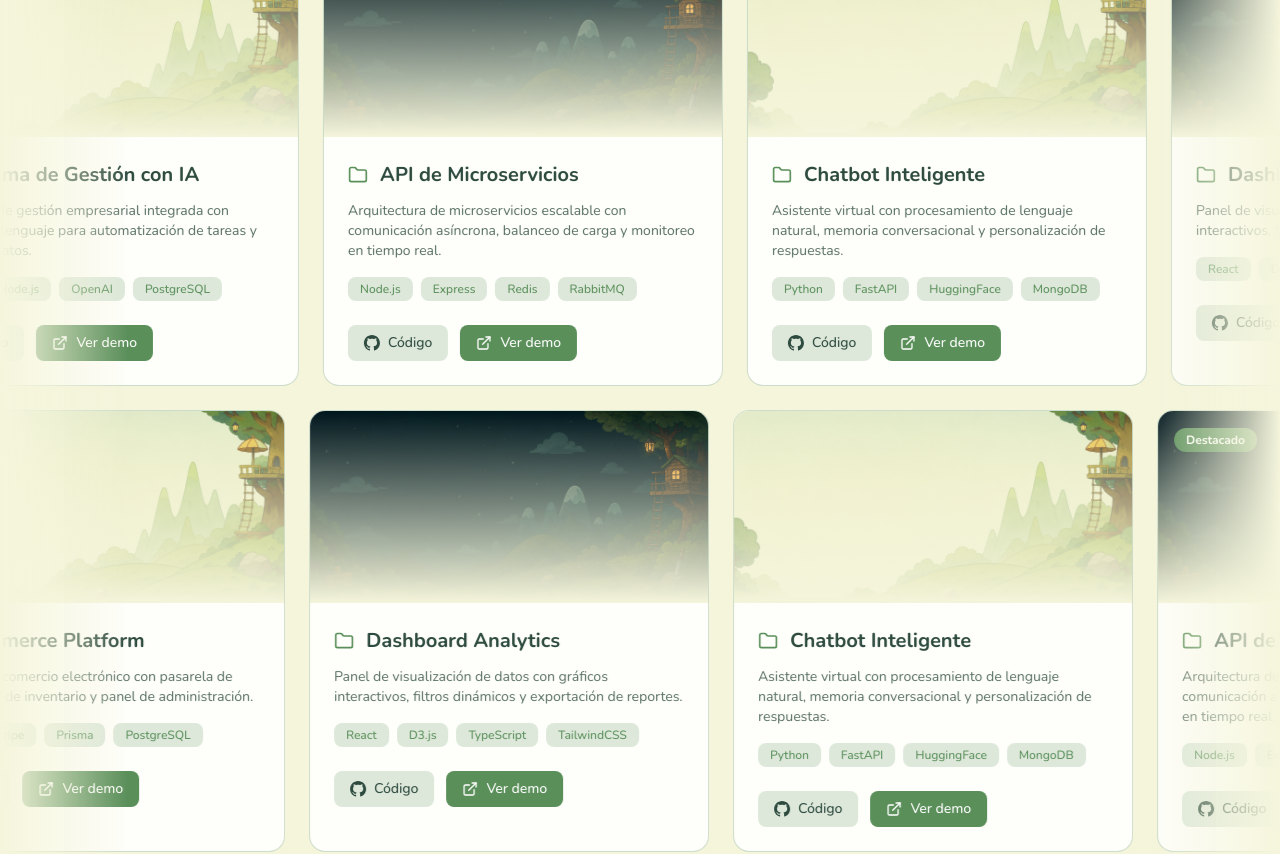
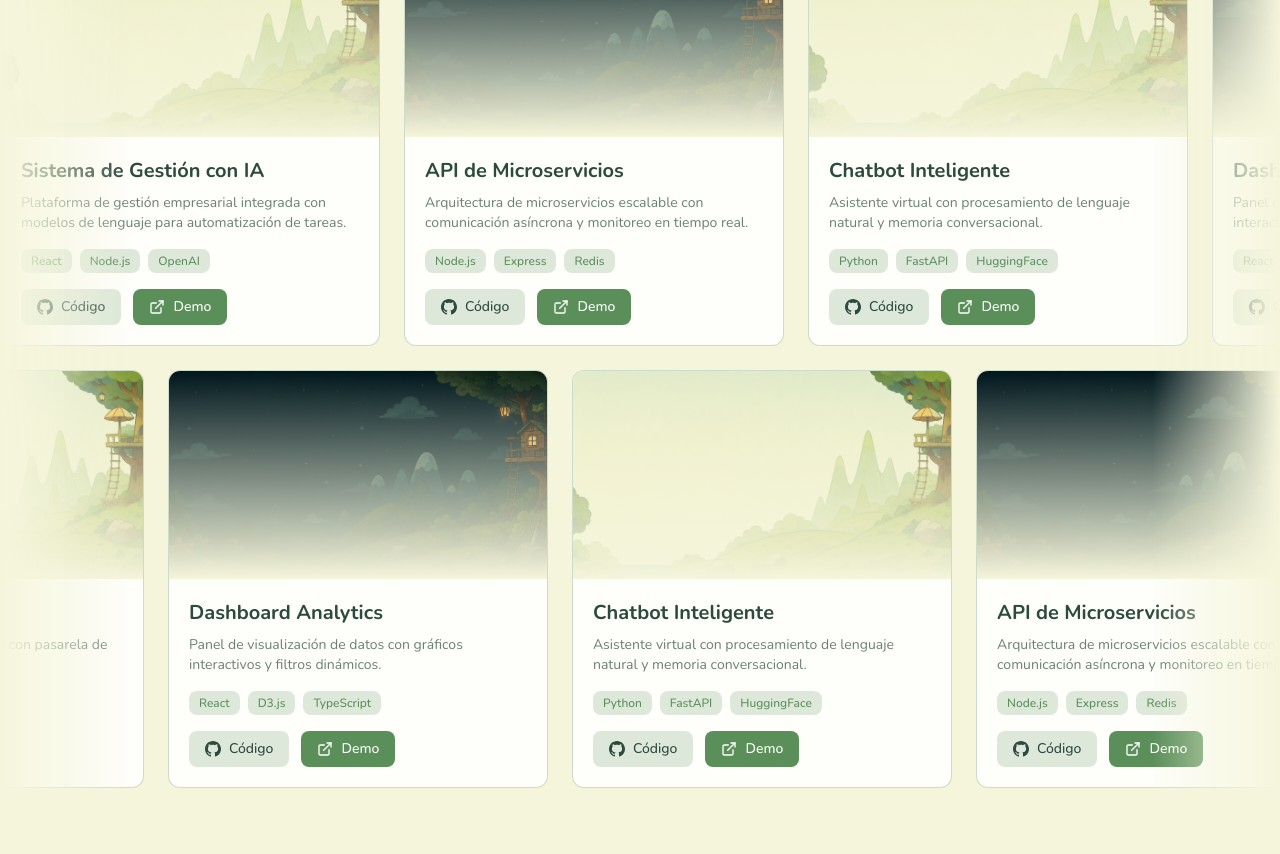
Before and after one commit to Jajavier2404/PORTAFOLIO-FRONTEND, a React (Vite) app: page / in a window 1280 px wide. Shown: the part 2140-2994 px from the top of the page. Built offline with nearby package versions, Linux system fonts and the light colour scheme.

Commit message:
Feat: carrusel arreglo

```diff
--- a/src/components/Projects.tsx
+++ b/src/components/Projects.tsx
@@ -1,9 +1,9 @@
+import { useState, useEffect, useCallback, useRef } from 'react';
 import { useTheme } from '../context/ThemeContext';
 import { cn } from '../utils/cn';
-import { motion } from 'framer-motion';
-import { ExternalLink, Folder } from 'lucide-react';
+import { motion, AnimatePresence } from 'framer-motion';
+import { ExternalLink } from 'lucide-react';
 
-// Icono de GitHub como SVG
 function GitHubIcon({ className }: { className?: string }) {
   return (
     <svg viewBox="0 0 24 24" fill="currentColor" className={className}>
@@ -15,130 +15,98 @@ function GitHubIcon({ className }: { className?: string }) {
 const projects = [
   {
     title: 'Sistema de Gestión con IA',
-    description: 'Plataforma de gestión empresarial integrada con modelos de lenguaje para automatización de tareas y análisis de datos.',
+    description: 'Plataforma de gestión empresarial integrada con modelos de lenguaje para automatización de tareas.',
     image: '/images/bg-day.png',
-    technologies: ['React', 'Node.js', 'OpenAI', 'PostgreSQL', 'Docker'],
+    technologies: ['React', 'Node.js', 'OpenAI', 'PostgreSQL'],
     githubUrl: 'https://github.com/jajavier2404',
     liveUrl: '#',
-    featured: true
   },
   {
     title: 'API de Microservicios',
-    description: 'Arquitectura de microservicios escalable con comunicación asíncrona, balanceo de carga y monitoreo en tiempo real.',
+    description: 'Arquitectura de microservicios escalable con comunicación asíncrona y monitoreo en tiempo real.',
     image: '/images/bg-night.png',
-    technologies: ['Node.js', 'Express', 'Redis', 'RabbitMQ', 'Kubernetes'],
+    technologies: ['Node.js', 'Express', 'Redis', 'RabbitMQ'],
     githubUrl: 'https://github.com/jajavier2404',
     liveUrl: '#',
-    featured: true
   },
   {
     title: 'Chatbot Inteligente',
-    description: 'Asistente virtual con procesamiento de lenguaje natural, memoria conversacional y personalización de respuestas.',
+    description: 'Asistente virtual con procesamiento de lenguaje natural y memoria conversacional.',
     image: '/images/bg-day.png',
-    technologies: ['Python', 'FastAPI', 'HuggingFace', 'MongoDB', 'React'],
+    technologies: ['Python', 'FastAPI', 'HuggingFace', 'React'],
     githubUrl: 'https://github.com/jajavier2404',
     liveUrl: '#',
-    featured: false
   },
   {
     title: 'Dashboard Analytics',
-    description: 'Panel de visualización de datos con gráficos interactivos, filtros dinámicos y exportación de reportes.',
+    description: 'Panel de visualización de datos con gráficos interactivos y filtros dinámicos.',
     image: '/images/bg-night.png',
     technologies: ['React', 'D3.js', 'TypeScript', 'TailwindCSS'],
     githubUrl: 'https://github.com/jajavier2404',
     liveUrl: '#',
-    featured: false
   },
   {
     title: 'E-commerce Platform',
-    description: 'Plataforma de comercio electrónico con pasarela de pagos, gestión de inventario y panel de administración.',
+    description: 'Plataforma de comercio electrónico con pasarela de pagos y gestión de inventario.',
     image: '/images/bg-day.png',
     technologies: ['Next.js', 'Stripe', 'Prisma', 'PostgreSQL'],
     githubUrl: 'https://github.com/jajavier2404',
     liveUrl: '#',
-    featured: false
   },
   {
     title: 'Real-time Chat App',
-    description: 'Aplicación de mensajería en tiempo real con WebSockets, notificaciones push y cifrado end-to-end.',
+    description: 'Aplicación de mensajería en tiempo real con WebSockets y cifrado end-to-end.',
     image: '/images/bg-night.png',
     technologies: ['Socket.io', 'Express', 'MongoDB', 'Redis'],
     githubUrl: 'https://github.com/jajavier2404',
     liveUrl: '#',
-    featured: false
   }
 ];
 
-// Duplicar proyectos para crear efecto infinito
-const duplicatedProjects = [...projects, ...projects, ...projects];
+// Triplicar para loop infinito suave
+const tripleProjects = [...projects, ...projects, ...projects];
 
-function ProjectCard({ project, index }: { project: typeof projects[0]; index: number }) {
-  const { isDark } = useTheme();
+const AUTOPLAY_INTERVAL = 8000;
 
+function ProjectCard({ project, isDark }: { project: typeof projects[0]; isDark: boolean }) {
   return (
-    <motion.div
-      initial={{ opacity: 0, y: 30 }}
-      whileInView={{ opacity: 1, y: 0 }}
-      viewport={{ once: true, margin: '-50px' }}
-      transition={{ duration: 0.6, delay: index * 0.1 }}
-      className={cn(
-        'group relative rounded-2xl overflow-hidden transition-all duration-300 flex-shrink-0 w-[350px] md:w-[400px]',
+    <div className={cn(
+      'w-[380px] flex-shrink-0 rounded-xl overflow-hidden transition-all duration-300',
       isDark ? 'glass-night' : 'glass-day'
-      )}
-    >
-      {/* Image */}
-      <div className="relative h-48 overflow-hidden">
+    )}>
+      <div className="relative h-52 overflow-hidden">
         <img
           src={project.image}
           alt={project.title}
-          className="w-full h-full object-cover transition-transform duration-500 group-hover:scale-110"
+          className="w-full h-full object-cover hover:scale-110 transition-transform duration-500"
         />
         <div className={cn(
-          'absolute inset-0 transition-opacity duration-300',
-          isDark ? 'bg-gradient-to-t from-night-bg to-transparent' : 'bg-gradient-to-t from-day-bg to-transparent'
+          'absolute inset-0 bg-gradient-to-t',
+          isDark ? 'from-night-bg' : 'from-day-bg'
         )} />
-
-        {project.featured && (
-          <div className="absolute top-4 left-4">
-            <span className={cn(
-              'px-3 py-1 rounded-full text-xs font-bold',
-              isDark
-                ? 'bg-day-primary text-night-bg'
-                : 'bg-day-primary text-white'
-            )}>
-              Destacado
-            </span>
-          </div>
-        )}
       </div>
 
-      {/* Content */}
-      <div className="p-6">
-        <div className="flex items-start justify-between mb-3">
-          <div className="flex items-center gap-3">
-            <Folder className="w-5 h-5 text-day-primary" />
+      <div className="p-5">
         <h3 className={cn(
-              'text-xl font-bold',
+          'text-xl font-bold mb-2',
           isDark ? 'text-night-text' : 'text-day-text'
         )}>
           {project.title}
         </h3>
-          </div>
-        </div>
 
         <p className={cn(
-          'mb-4 leading-relaxed text-sm',
-          isDark ? 'text-night-text/80' : 'text-day-text/80'
+          'text-sm mb-4 line-clamp-2',
+          isDark ? 'text-night-text/70' : 'text-day-text/70'
         )}>
           {project.description}
         </p>
 
-        <div className="flex flex-wrap gap-2 mb-6">
-          {project.technologies.slice(0, 4).map((tech) => (
+        <div className="flex flex-wrap gap-2 mb-4">
+          {project.technologies.slice(0, 3).map((tech) => (
             <span
               key={tech}
               className={cn(
-                'px-3 py-1 rounded-lg text-xs font-medium',
+                'px-2.5 py-1 rounded-lg text-xs font-medium',
                 isDark
                   ? 'bg-night-primary/20 text-night-primary'
                   : 'bg-day-primary/20 text-day-primary'
@@ -174,16 +142,88 @@ function ProjectCard({ project, index }: { project: typeof projects[0]; index: n
             )}
           >
             <ExternalLink className="w-4 h-4" />
-            Ver demo
+            Demo
           </a>
         </div>
       </div>
-    </motion.div>
+    </div>
   );
 }
 
 export function Projects() {
   const { isDark } = useTheme();
+  const [currentIndex, setCurrentIndex] = useState(0);
+  const [progress, setProgress] = useState(0);
+  const [isPaused, setIsPaused] = useState(false);
+  const [touchStart, setTouchStart] = useState(0);
+  const [touchEnd, setTouchEnd] = useState(0);
+  const progressRef = useRef<number>(0);
+  const animationRef = useRef<number>();
+
+  const goToNext = useCallback(() => {
+    setCurrentIndex((prev) => (prev + 1) % projects.length);
+    setProgress(0);
+    progressRef.current = 0;
+  }, []);
+
+  const goToPrev = useCallback(() => {
+    setCurrentIndex((prev) => (prev - 1 + projects.length) % projects.length);
+    setProgress(0);
+    progressRef.current = 0;
+  }, []);
+
+  const goToSlide = useCallback((index: number) => {
+    setCurrentIndex(index);
+    setProgress(0);
+    progressRef.current = 0;
+  }, []);
+
+  // Animación del progreso
+  useEffect(() => {
+    if (isPaused) {
+      if (animationRef.current) cancelAnimationFrame(animationRef.current);
+      return;
+    }
+
+    const startTime = Date.now();
+    const animate = () => {
+      const elapsed = Date.now() - startTime;
+      const newProgress = Math.min((elapsed / AUTOPLAY_INTERVAL) * 100, 100);
+
+      setProgress(newProgress);
+      progressRef.current = newProgress;
+
+      if (newProgress >= 100) {
+        goToNext();
+      } else {
+        animationRef.current = requestAnimationFrame(animate);
+      }
+    };
+
+    animationRef.current = requestAnimationFrame(animate);
+
+    return () => {
+      if (animationRef.current) cancelAnimationFrame(animationRef.current);
+    };
+  }, [currentIndex, isPaused, goToNext]);
+
+  // Touch handlers para mobile
+  const handleTouchStart = (e: React.TouchEvent) => {
+    setTouchStart(e.targetTouches[0].clientX);
+  };
+
+  const handleTouchMove = (e: React.TouchEvent) => {
+    setTouchEnd(e.targetTouches[0].clientX);
+  };
+
+  const handleTouchEnd = () => {
+    if (touchStart - touchEnd > 75) {
+      goToNext();
+    }
+    if (touchStart - touchEnd < -75) {
+      goToPrev();
+    }
+  };
 
   return (
     <section
@@ -194,13 +234,13 @@ export function Projects() {
       )}
     >
       <div className="max-w-7xl mx-auto px-4 sm:px-6 lg:px-8">
-        {/* Section header */}
+        {/* Header */}
         <motion.div
           initial={{ opacity: 0, y: 30 }}
           whileInView={{ opacity: 1, y: 0 }}
-          viewport={{ once: true, margin: '-100px' }}
+          viewport={{ once: true }}
           transition={{ duration: 0.6 }}
-          className="text-center mb-16"
+          className="text-center mb-12"
         >
           <h2 className={cn(
             'text-4xl font-bold mb-4',
@@ -217,8 +257,12 @@ export function Projects() {
         </motion.div>
       </div>
 
-      {/* Carrusel infinito */}
-      <div className="relative">
+      {/* Desktop - Dos filas infinitas */}
+      <div
+        className="hidden lg:block relative"
+        onMouseEnter={() => setIsPaused(true)}
+        onMouseLeave={() => setIsPaused(false)}
+      >
         {/* Gradiente izquierdo */}
         <div className={cn(
           'absolute left-0 top-0 bottom-0 w-32 z-10 pointer-events-none',
@@ -235,17 +279,149 @@ export function Projects() {
             : 'bg-gradient-to-l from-day-bg to-transparent'
         )} />
 
-        {/* Primera fila - movimiento hacia la izquierda */}
+        {/* Primera fila - izquierda */}
         <div className="flex gap-6 mb-6 animate-scroll-left">
-          {duplicatedProjects.map((project, index) => (
-            <ProjectCard key={`row1-${index}`} project={project} index={index % projects.length} />
+          {tripleProjects.map((project, index) => (
+            <ProjectCard key={`row1-${index}`} project={project} isDark={isDark} />
           ))}
         </div>
 
-        {/* Segunda fila - movimiento hacia la derecha */}
+        {/* Segunda fila - derecha */}
         <div className="flex gap-6 animate-scroll-right">
-          {[...duplicatedProjects].reverse().map((project, index) => (
-            <ProjectCard key={`row2-${index}`} project={project} index={index % projects.length} />
+          {[...tripleProjects].reverse().map((project, index) => (
+            <ProjectCard key={`row2-${index}`} project={project} isDark={isDark} />
+          ))}
+        </div>
+      </div>
+
+      {/* Mobile - Carrusel unitario con indicadores mejorados */}
+      <div
+        className="lg:hidden relative px-4 sm:px-8 md:px-16"
+        onTouchStart={handleTouchStart}
+        onTouchMove={handleTouchMove}
+        onTouchEnd={handleTouchEnd}
+      >
+        <div className="overflow-hidden mx-auto max-w-sm sm:max-w-md md:max-w-lg">
+          <AnimatePresence mode="wait">
+            <motion.div
+              key={currentIndex}
+              initial={{ opacity: 0, x: 50 }}
+              animate={{ opacity: 1, x: 0 }}
+              exit={{ opacity: 0, x: -50 }}
+              transition={{
+                duration: 0.25,
+                ease: "easeInOut"
+              }}
+              className={cn(
+                'rounded-xl overflow-hidden',
+                isDark ? 'glass-night' : 'glass-day'
+              )}
+            >
+              <div className="relative h-48 sm:h-56 md:h-64 overflow-hidden">
+                <img
+                  src={projects[currentIndex].image}
+                  alt={projects[currentIndex].title}
+                  className="w-full h-full object-cover"
+                />
+                <div className={cn(
+                  'absolute inset-0 bg-gradient-to-t',
+                  isDark ? 'from-night-bg' : 'from-day-bg'
+                )} />
+              </div>
+
+              <div className="p-4 sm:p-5 md:p-6">
+                <h3 className={cn(
+                  'text-lg sm:text-xl font-bold mb-2',
+                  isDark ? 'text-night-text' : 'text-day-text'
+                )}>
+                  {projects[currentIndex].title}
+                </h3>
+
+                <p className={cn(
+                  'text-sm sm:text-base mb-3 sm:mb-4',
+                  isDark ? 'text-night-text/70' : 'text-day-text/70'
+                )}>
+                  {projects[currentIndex].description}
+                </p>
+
+                <div className="flex flex-wrap gap-2 mb-4 sm:mb-5">
+                  {projects[currentIndex].technologies.map((tech) => (
+                    <span
+                      key={tech}
+                      className={cn(
+                        'px-2.5 py-1 rounded-lg text-xs sm:text-sm font-medium',
+                        isDark
+                          ? 'bg-night-primary/20 text-night-primary'
+                          : 'bg-day-primary/20 text-day-primary'
+                      )}
+                    >
+                      {tech}
+                    </span>
+                  ))}
+                </div>
+
+                <div className="flex gap-3">
+                  <a
+                    href={projects[currentIndex].githubUrl}
+                    target="_blank"
+                    rel="noopener noreferrer"
+                    className={cn(
+                      'flex items-center gap-2 px-4 py-2 rounded-lg text-sm font-medium transition-all',
+                      isDark
+                        ? 'bg-night-primary/20 text-night-text hover:bg-night-primary/30'
+                        : 'bg-day-primary/20 text-day-text hover:bg-day-primary/30'
+                    )}
+                  >
+                    <GitHubIcon className="w-4 h-4" />
+                    Código
+                  </a>
+                  <a
+                    href={projects[currentIndex].liveUrl}
+                    className={cn(
+                      'flex items-center gap-2 px-4 py-2 rounded-lg text-sm font-medium transition-all',
+                      isDark
+                        ? 'bg-day-primary text-night-bg hover:bg-night-accent'
+                        : 'bg-day-primary text-white hover:bg-day-accent'
+                    )}
+                  >
+                    <ExternalLink className="w-4 h-4" />
+                    Demo
+                  </a>
+                </div>
+              </div>
+            </motion.div>
+          </AnimatePresence>
+        </div>
+
+        {/* Indicadores tipo barras con relleno progresivo */}
+        <div className="flex justify-center items-center gap-2 mt-6 px-4">
+          {projects.map((_, index) => (
+            <button
+              key={index}
+              onClick={() => goToSlide(index)}
+              className="relative rounded-full overflow-hidden"
+              style={{
+                width: index === currentIndex ? '32px' : '8px',
+                height: '6px'
+              }}
+            >
+              {/* Fondo gris */}
+              <div className={cn(
+                'absolute inset-0 rounded-full',
+                isDark ? 'bg-gray-600' : 'bg-gray-300'
+              )} />
+
+              {/* Relleno verde que crece */}
+              {index === currentIndex && (
+                <div
+                  className="absolute inset-0 bg-day-primary rounded-full"
+                  style={{
+                    width: `${progress}%`,
+                    transition: 'width 0.1s linear'
+                  }}
+                />
+              )}
+            </button>
           ))}
         </div>
       </div>
--- a/src/index.css
+++ b/src/index.css
@@ -73,7 +73,7 @@
   background: var(--color-day-accent);
 }
 
-/* Animaciones del carrusel infinito */
+/* Animaciones del carrusel infinito - Desktop */
 @keyframes scroll-left {
   0% {
     transform: translateX(0);
@@ -93,13 +93,16 @@
 }
 
 .animate-scroll-left {
-  animation: scroll-left 40s linear infinite;
+  animation: scroll-left 35s linear infinite;
+  will-change: transform;
 }
 
 .animate-scroll-right {
-  animation: scroll-right 40s linear infinite;
+  animation: scroll-right 35s linear infinite;
+  will-change: transform;
 }
 
+/* Pausar al hover */
 .animate-scroll-left:hover,
 .animate-scroll-right:hover {
   animation-play-state: paused;
```
Also changed, not shown: src/components/Navbar.tsx (+86 -23 lines). Lines whose indentation alone changed are shown as unchanged.
